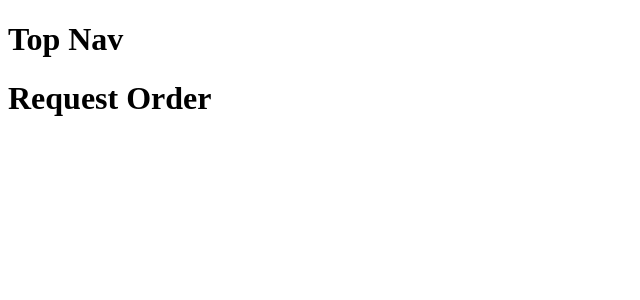
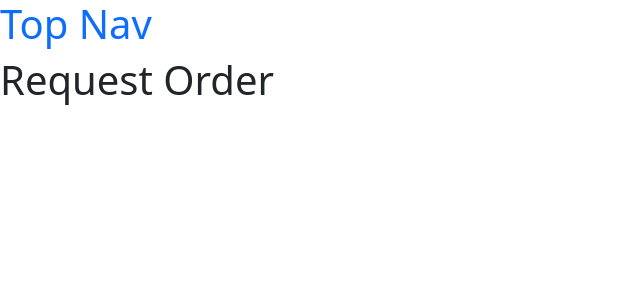
Before and after one commit to Sotatek-MinhPhung/OrderBookDemo, a React (Create React App) app: page /request_order/ in a window 1280 px wide. Shown: the top 300 px of the page, without its empty margins (0-640 px from the left). Built offline with nearby package versions, Linux system fonts and the light colour scheme.

Commit message:
import bootstrap

```diff
--- a/src/App.js
+++ b/src/App.js
@@ -2,6 +2,7 @@ import React from 'react'
 import store from "./store/store";
 import Provider from "react-redux/lib/components/Provider";
 import Routes from "./route/Routes";
+import "bootstrap/dist/css/bootstrap.min.css"
 
 const App = () => (
     <>
--- a/src/component/TopNav.js
+++ b/src/component/TopNav.js
@@ -2,7 +2,7 @@ import React from "react"
 
 const TopNav = () => {
     return (
-        <h1> Top Nav </h1>
+        <h1 className={"text-primary"}> Top Nav </h1>
     )
 }
 
```
